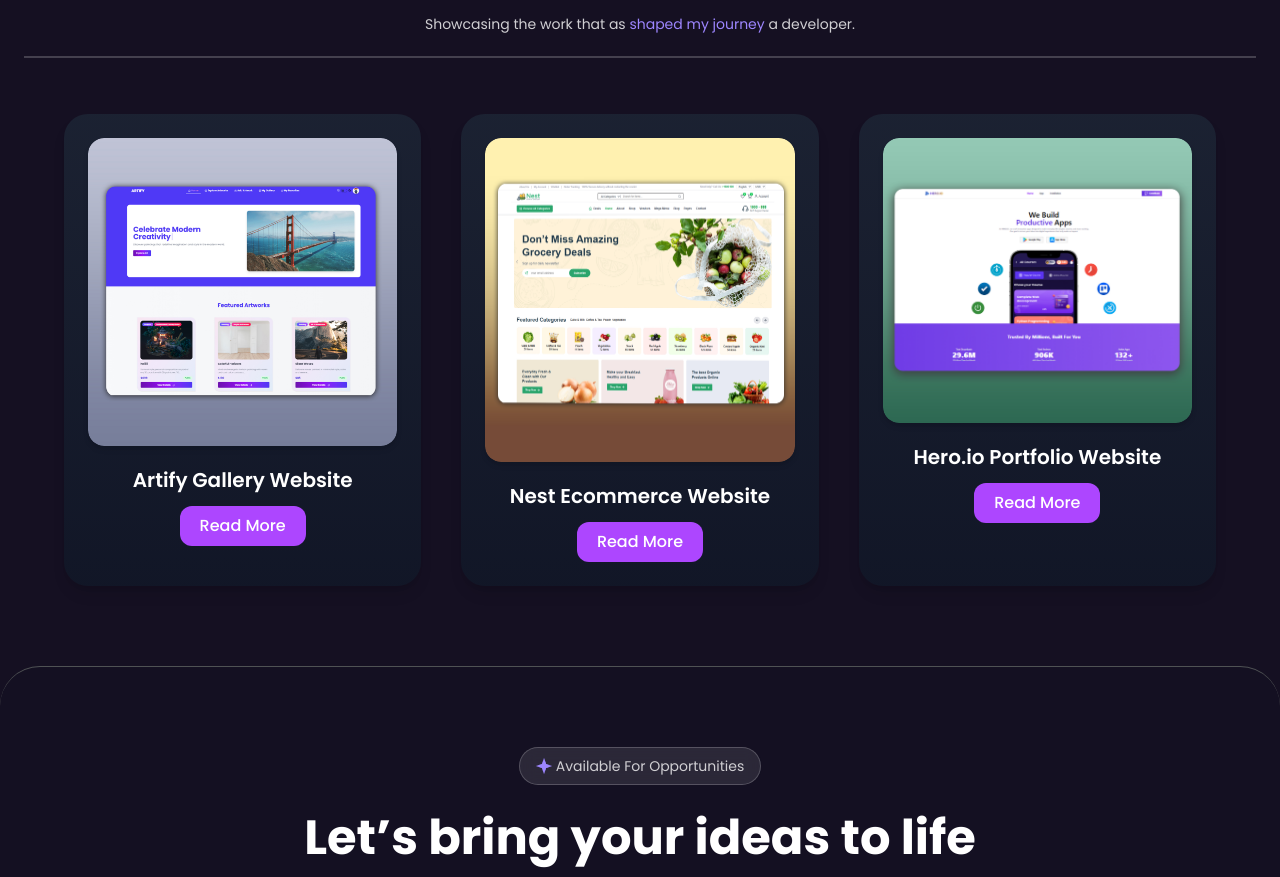
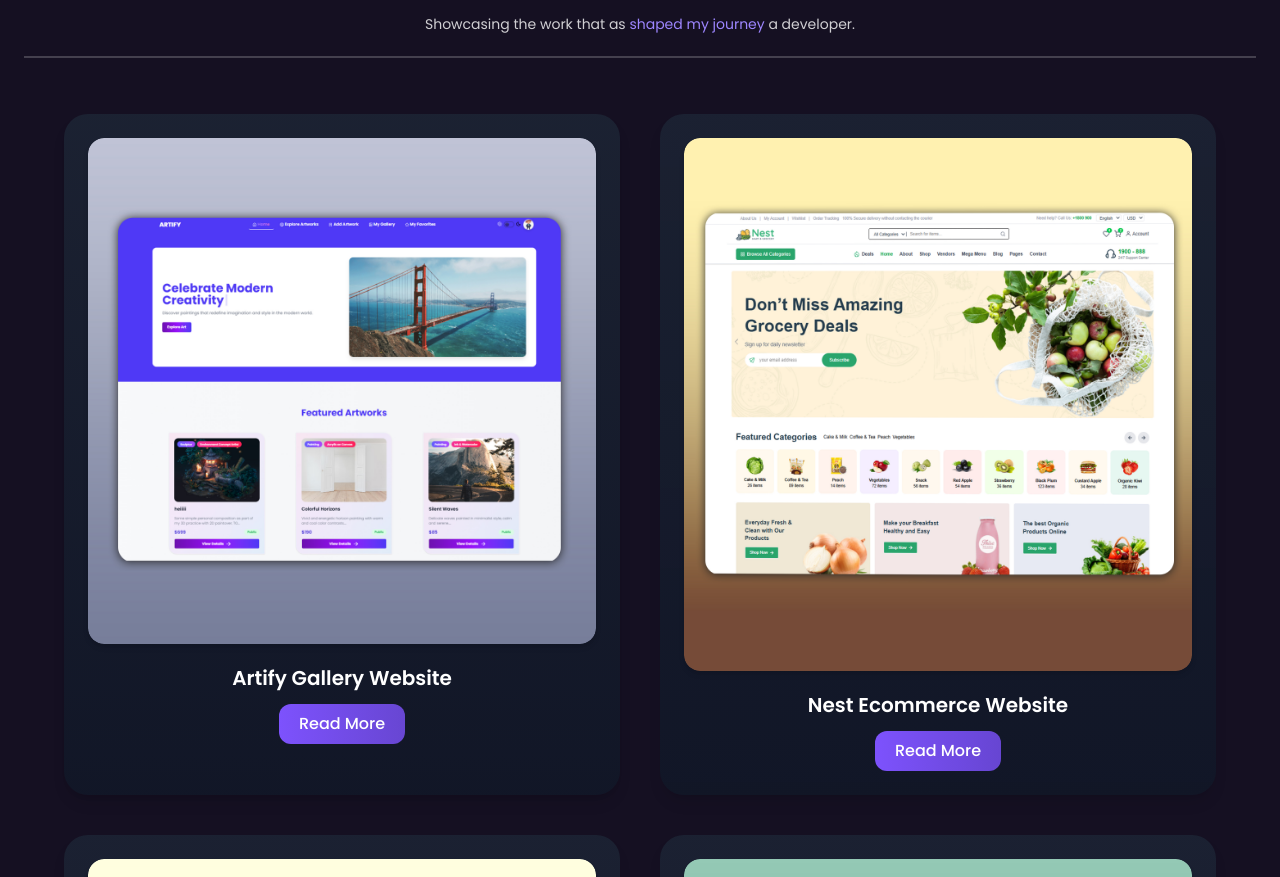
Before and after one commit to Saif-Uddin0/Saif-Uddin0-portfolio, a React (Vite) app: page / in a window 1280 px wide. Shown: the part 1920-2797 px from the top of the page. Built offline with nearby package versions, Linux system fonts and the light colour scheme.

Commit message:
new commit

```diff
--- a/src/components/Shared/Home/Project.jsx
+++ b/src/components/Shared/Home/Project.jsx
@@ -4,6 +4,8 @@ import { motion } from "framer-motion";
 import nest from "../../../assets/project-nest.jpg";
 import heroio from "../../../assets/hero.jpg";
 import artify from "../../../assets/artify.jpg";
+import learn from "../../../assets/learnhut.jpg";
+import { ArrowRight } from "lucide-react";
 
 const Project = () => {
   const projects = [
@@ -21,7 +23,13 @@ const Project = () => {
     },
     {
       id: 3,
-      title: "Hero.io Portfolio Website",
+      title: "Learning Based Website",
+      image: learn,
+      link: "#",
+    },
+    {
+      id: 4,
+      title: "Hero.io Application Website",
       image: heroio,
       link: "#",
     },
@@ -74,7 +82,7 @@ const Project = () => {
         initial="hidden"
         whileInView="show"
         viewport={{ once: true }}
-        className="grid grid-cols-1 md:grid-cols-2 lg:grid-cols-3 gap-10 max-w-6xl mx-auto"
+        className="grid grid-cols-1 md:grid-cols-2 lg:grid-cols-2 gap-10 max-w-6xl mx-auto"
       >
         {projects.map((project) => (
           <motion.div
@@ -85,16 +93,27 @@ const Project = () => {
               rotate: -1.3,
               transition: { type: "spring", stiffness: 150 },
             }}
-            className="group relative bg-gradient-to-b from-gray-800/70 to-gray-900/80 p-6 rounded-3xl shadow-lg transition-all duration-300 hover:shadow-2xl"
+            className="group relative bg-gradient-to-b from-gray-800/70 to-gray-900/80 p-6 rounded-3xl shadow-lg transition-all duration-300 "
           >
-            <div className="overflow-hidden rounded-2xl shadow-md">
+
+            <div className=" relative group overflow-hidden rounded-2xl shadow-md">
               <motion.img
                 src={project.image}
                 alt={project.title}
                 whileHover={{ scale: 1.08 }}
                 transition={{ duration: 0.5 }}
-                className="rounded-2xl"
+                className="rounded-2xl group-hover:opacity-70 transition-all duration-300"
               />
+              <div className=" absolute
+                        bottom-5 left-1/2 -translate-x-1/2
+                        opacity-0 group-hover:opacity-100
+                        transition-all duration-500
+                        bg-accent/10
+                        backdrop-blur-md
+                        p-3 rounded-full
+                        flex items-center justify-center">
+                <ArrowRight className="text-secondary" size={22} />
+              </div>
             </div>
 
             <div className="mt-5 text-center">
@@ -106,7 +125,7 @@ const Project = () => {
                 whileHover={{ scale: 1.1 }}
                 transition={{ type: "spring", stiffness: 200 }}
                 href={project.link}
-                className="inline-block bg-purple-500  text-white px-5 py-2 rounded-xl font-medium transition-all duration-300 group-hover:shadow-lg"
+                className="inline-block bg-gradient-to-r from-primary to-primary/80  text-accent px-5 py-2 rounded-xl font-medium transition-all duration-300 group-hover:shadow-lg"
               >
                 Read More
               </motion.a>
```
Also changed, not shown: src/assets/learnhut.jpg (added).
